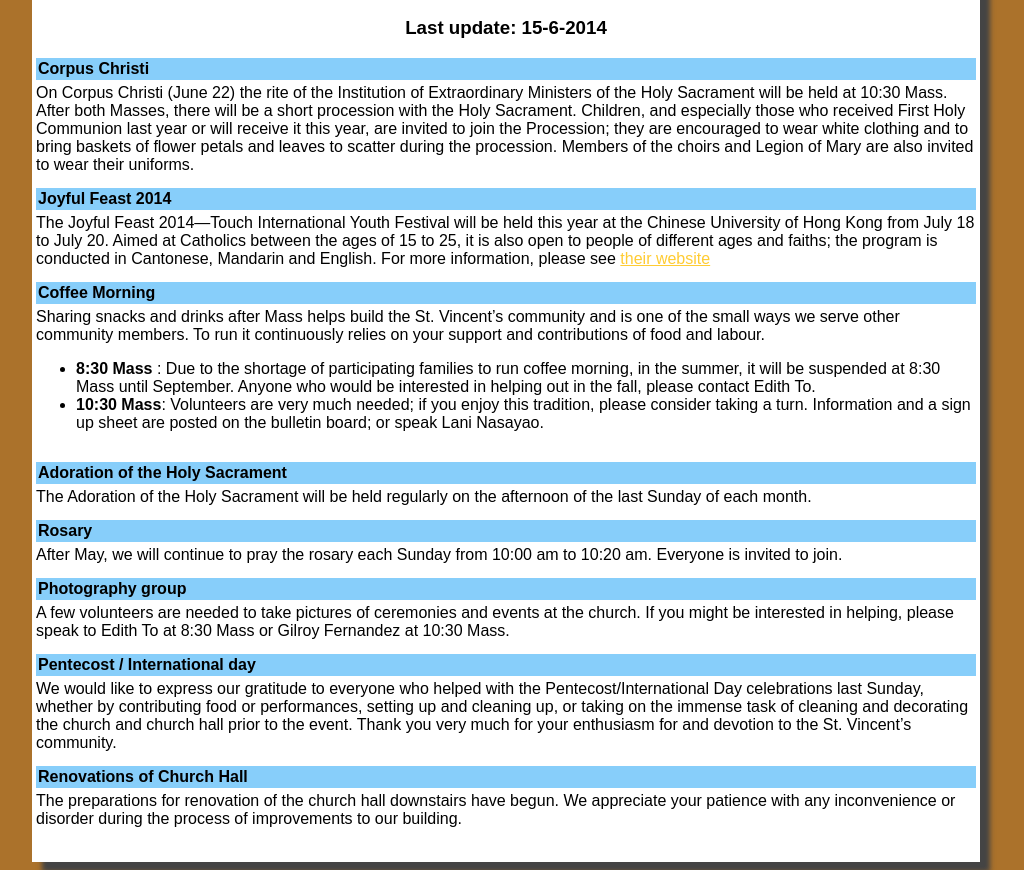
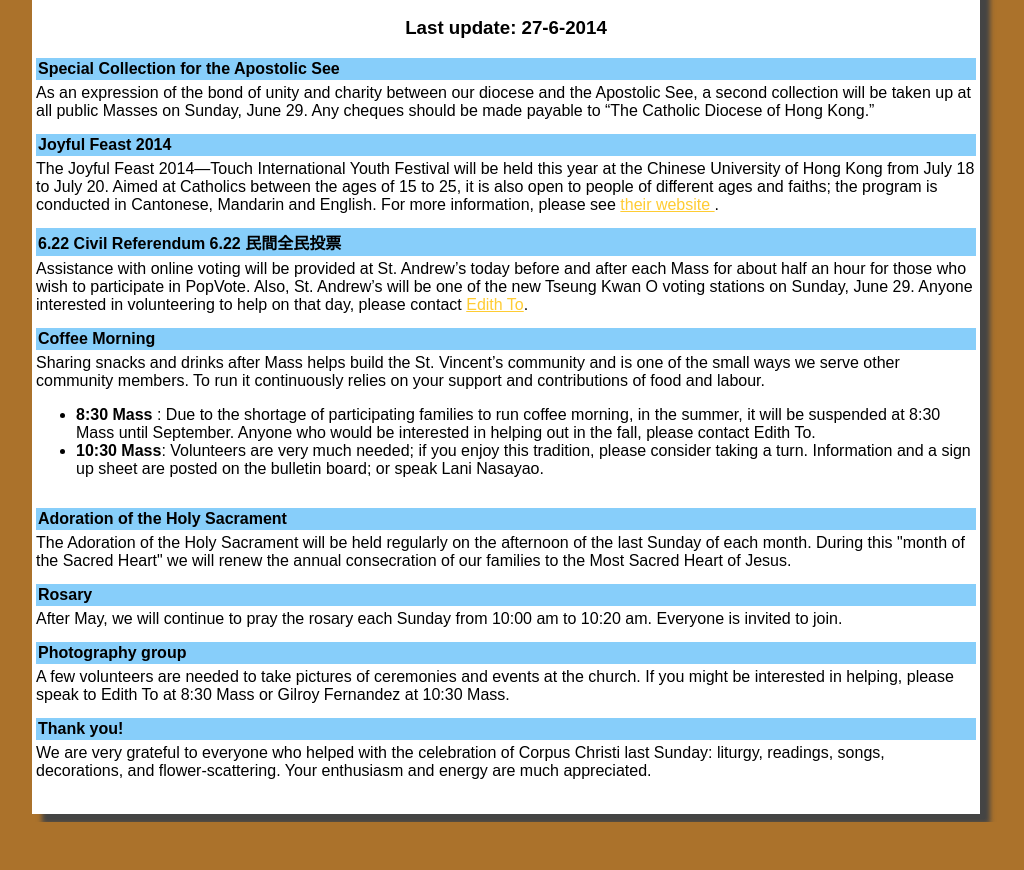
Before and after one commit to Mlvtrglvn/ChurchNew, a plain HTML site: page announcements.html in a window 1280 px wide. Shown: the part 196-1066 px from the top of the page, without its empty margins (134-1158 px from the left). After the commit the page ends 1018 px from the top, so only its background shows below. Drawn offline with Linux system fonts and the light colour scheme.

Commit message:
Updated announcements week 26-2014

```diff
--- a/announcements.html
+++ b/announcements.html
@@ -43,17 +43,16 @@
     <section id="subtitle">
         <h2>Announcements</h2>
 
-        <h3>Last update: 15-6-2014</h3>
+        <h3>Last update: 27-6-2014</h3>
     </section>
 
+    <section id="pagecontent">
 
-    <div class="newsheader"> Corpus Christi</div>
-    <div class="newsitem">
-        On Corpus Christi (June 22) the rite of the Institution of Extraordinary Ministers of the Holy Sacrament will be
-        held at 10:30 Mass. After both Masses, there will be a short procession with the Holy Sacrament. Children, and
-        especially those who received First Holy Communion last year or will receive it this year, are invited to join
-        the Procession; they are encouraged to wear white clothing and to bring baskets of flower petals and leaves to
-        scatter during the procession. Members of the choirs and Legion of Mary are also invited to wear their uniforms.
+        <div class="newsheader"> Special Collection for the Apostolic See</div>
+        <div class="newsitem">
+            As an expression of the bond of unity and charity between our diocese and the Apostolic See, a second
+            collection will be taken up at all public Masses on Sunday, June 29. Any cheques should be made payable to
+            “The Catholic Diocese of Hong Kong.”
 
 
     </div>
@@ -66,10 +65,18 @@
         Hong Kong from July 18 to July 20. Aimed at Catholics between the ages of 15 to 25, it is also open to
         people of different ages and faiths; the program is conducted in Cantonese, Mandarin and English. For more
         information, please see <a href="http://touchcommunity.wix.com/joyfulfeast2014#!festival-­‐2014/c54x">their
-        website </a>
+        website </a> .
     </div>
 
-    <div class="newsheader"> Coffee Morning</div>
+        <div class="newsheader"> 6.22 Civil Referendum 6.22 民間全民投票</div>
+        <div class="newsitem">Assistance with online voting will be provided at St. Andrew’s today before and after each
+            Mass for about half an hour for those who wish to participate in PopVote. Also, St. Andrew’s will be one of
+            the new Tseung Kwan O voting stations on Sunday, June 29. Anyone interested in volunteering to help on that
+            day, please contact <a href="mailto:edithto728@gmail.com">Edith To</a>.
+
+        </div>
+
+        <div class="newsheader"> Coffee Morning</div>
     <div class="newsitem">
         Sharing snacks and drinks after Mass helps build the St. Vincent’s community and is one of the small ways we
         serve other community members. To run it continuously relies on your support and contributions of food and
@@ -89,7 +96,8 @@
 
     <div class="newsheader">Adoration of the Holy Sacrament</div>
     <div class="newsitem">The Adoration of the Holy Sacrament will be held regularly on the afternoon of the last
-        Sunday of each month.
+        Sunday of each month. During this "month of the Sacred Heart" we will renew the annual consecration of our
+        families to the Most Sacred Heart of Jesus.
     </div>
 
     <div class="newsheader">
@@ -106,21 +114,12 @@
         interested in helping, please speak to Edith To at 8:30 Mass or Gilroy Fernandez at 10:30 Mass.
     </div>
 
-    <section id="pagecontent">
-        <div class="newsheader">Pentecost / International day</div>
+        <div class="newsheader">Thank you!</div>
         <div class="newsitem">
-            We would like to express our gratitude to everyone who helped with the Pentecost/International Day
-            celebrations last Sunday, whether by contributing food or performances, setting up and cleaning up, or
-            taking on the immense task of cleaning and decorating the church and church hall prior to the event. Thank
-            you very much for your enthusiasm for and devotion to the St. Vincent’s community.
+            We are very grateful to everyone who helped with the celebration of Corpus Christi last Sunday: liturgy,
+            readings, songs, decorations, and flower-scattering. Your enthusiasm and energy are much appreciated.
 
 
-        </div>
-
-        <div class="newsheader"> Renovations of Church Hall</div>
-        <div class="newsitem">
-            The preparations for renovation of the church hall downstairs have begun. We appreciate your patience with
-            any inconvenience or disorder during the process of improvements to our building.
         </div>
 
     </section>
```
